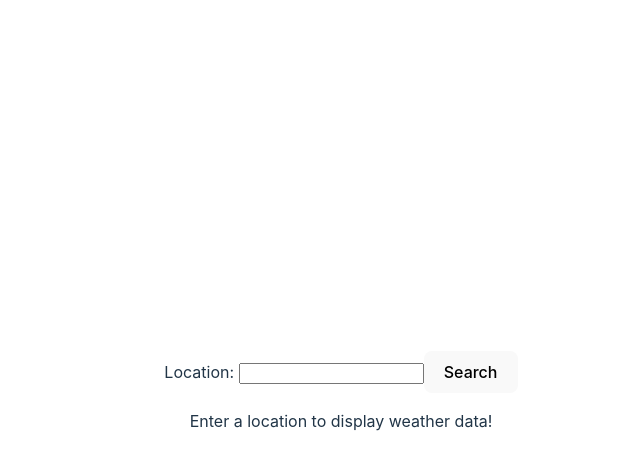
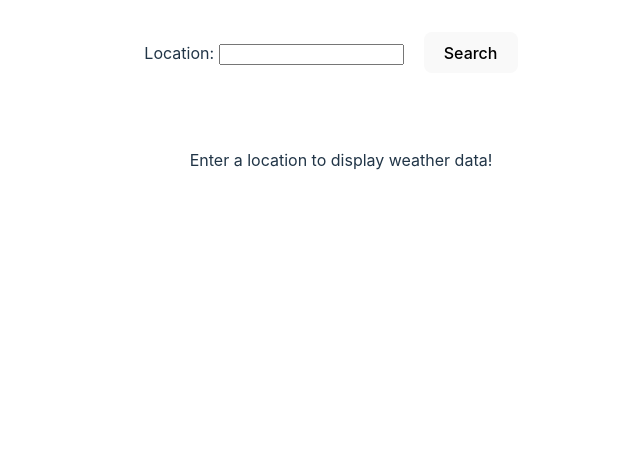
Before and after one commit to BerinMadzak/Weather-Forecast, a React (Vite) app: page / in a window 1280 px wide. Shown: the top 470 px of the page, without its empty margins (299-939 px from the left). Built offline with nearby package versions, Linux system fonts and the light colour scheme.

Commit message:
Fix styling

```diff
--- a/src/App.css
+++ b/src/App.css
@@ -5,12 +5,16 @@
   text-align: center;
 }
 
-.card {
-  padding: 2em;
+body {
+  align-items: flex-start;
 }
 
-.read-the-docs {
-  color: #888;
+form button {
+  margin: 0 20px;
+}
+
+form {
+  min-height: 100px;
 }
 
 .weather-data {
@@ -62,4 +66,5 @@
 
 .location {
   font-size: 2rem;
+  min-height: 100px;
 }
```
